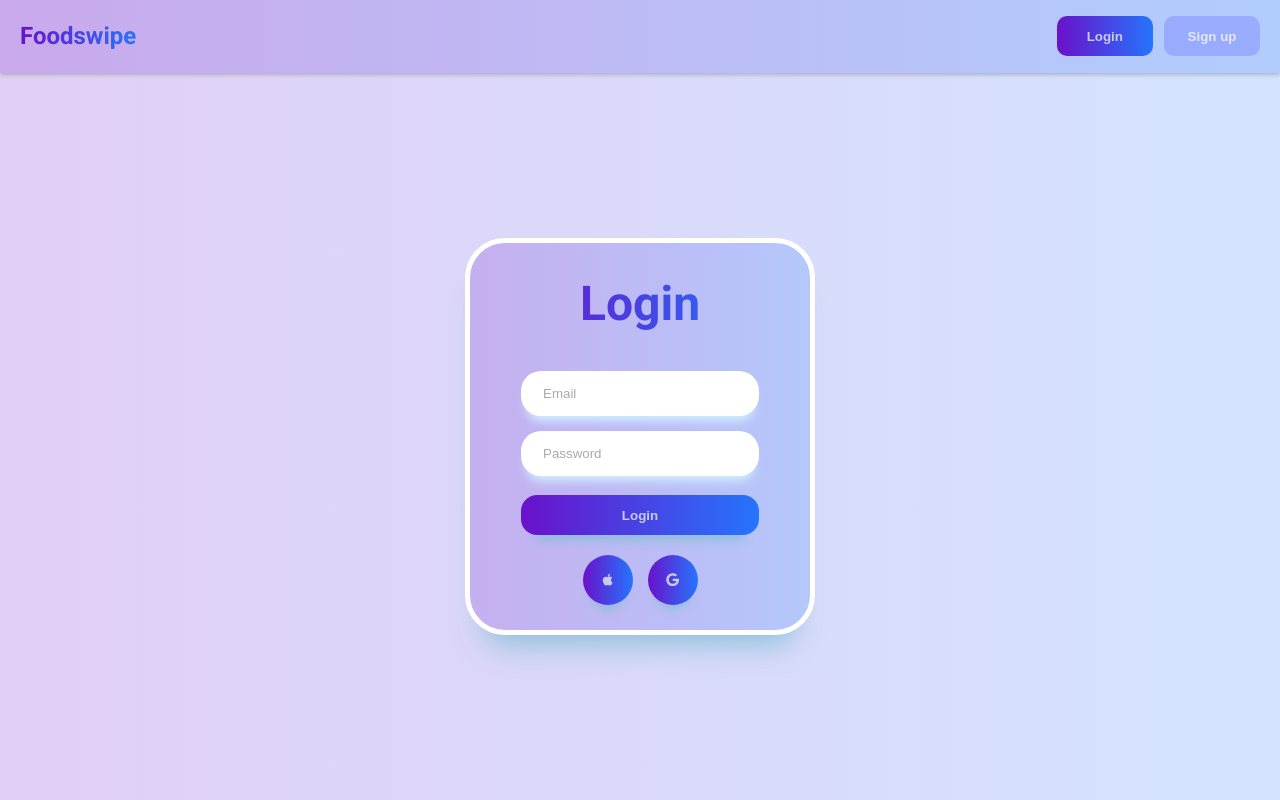
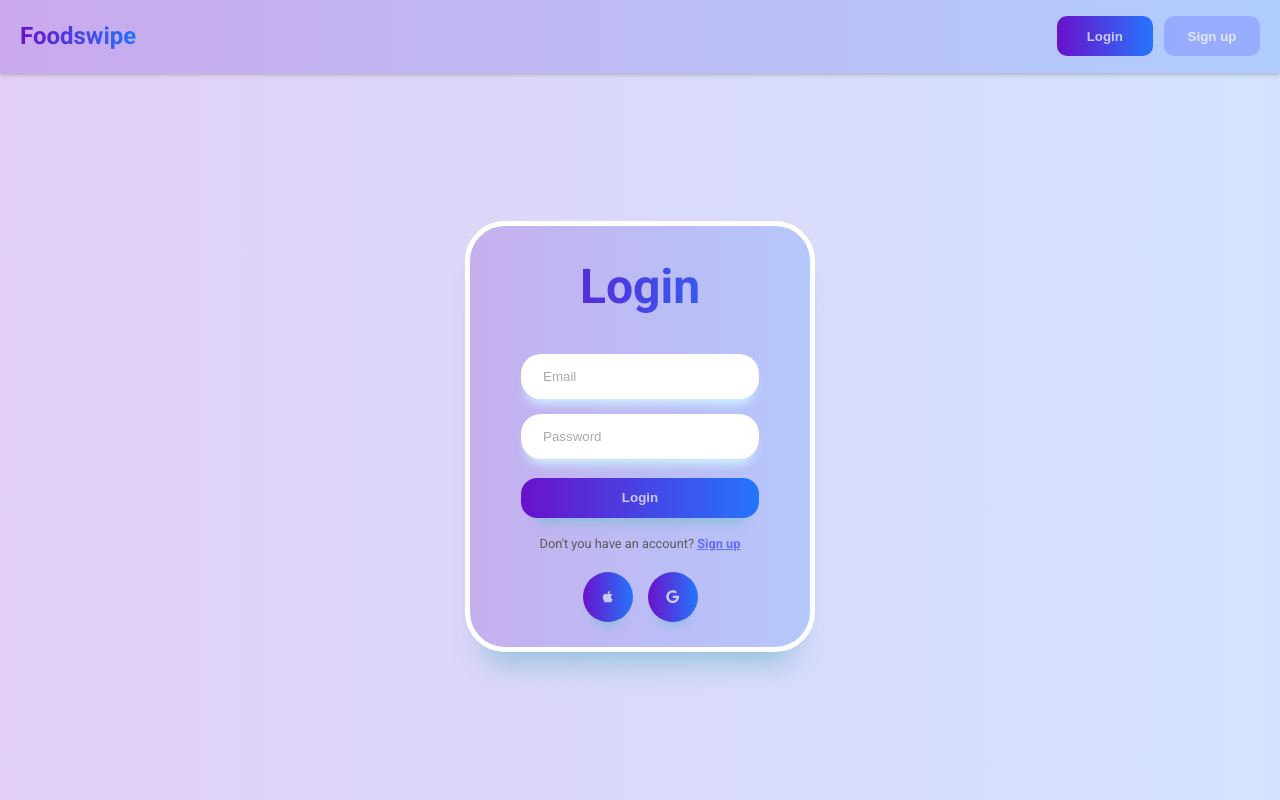
Before and after one commit to Jepennn/FoodSwipe, a React (Vite) app: page /login in a window 1280 px wide. Built offline with nearby package versions, Linux system fonts and the light colour scheme; no server answers.

Commit message:
Finshed the loginform view

```diff
--- a/src/View/landingPageView/loginView.jsx
+++ b/src/View/landingPageView/loginView.jsx
@@ -1,8 +1,9 @@
 import styles from "./loginView.module.css";
 import { FaApple, FaGoogle } from "react-icons/fa";
 import { useState } from "react";
+import { Link } from "react-router-dom";
 
-export function LoginView({ onLoginUser }) {
+export function LoginView({ onLoginUser, onSignupUser }) {
   const [email, setEmail] = useState("");
   const [password, setPassword] = useState("");
 
@@ -38,6 +39,9 @@ export function LoginView({ onLoginUser }) {
             Login
           </button>
         </form>
+        <div className={styles.signup_container}>
+          Don&apos;t you have an account? <Link to={"/signup"}>Sign up</Link>
+        </div>
         <div className={styles.social_account_container}>
           <div className={styles.title}></div>
           <div className={styles.social_accounts}>
--- a/src/View/landingPageView/loginView.module.css
+++ b/src/View/landingPageView/loginView.module.css
@@ -14,6 +14,18 @@
   border: 5px solid rgb(255, 255, 255);
   box-shadow: rgba(133, 189, 215, 0.8784313725) 0px 30px 30px -20px;
   margin: 20px;
+  animation: slideIn 1.2s ease;
+}
+
+@keyframes slideIn {
+  0% {
+    transform: translateY(100px);
+    opacity: 0;
+  }
+  100% {
+    transform: translateY(0);
+    opacity: 1;
+  }
 }
 
 .heading {
@@ -73,6 +85,21 @@
   color: var(--text-color);
 }
 
+.signup_container {
+  font-size: 0.8rem;
+  text-align: center;
+  color: var(--text-color);
+}
+
+.signup_container a {
+  color: var(--link-color);
+  font-weight: bold;
+}
+
+.signup_container a:hover {
+  color: var(--link-hover-color);
+}
+
 .social_button {
   width: 50px;
   height: 50px;
```
